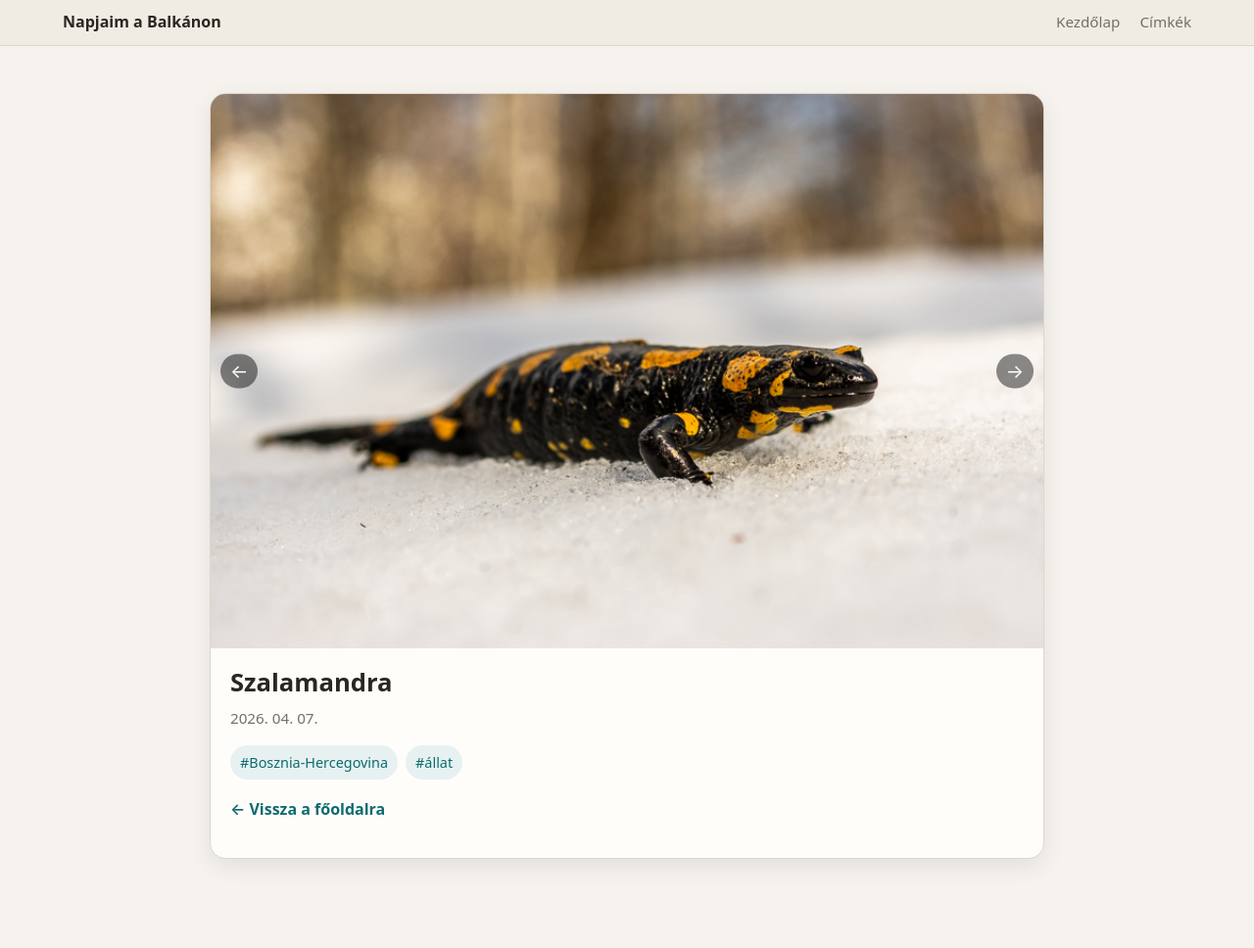
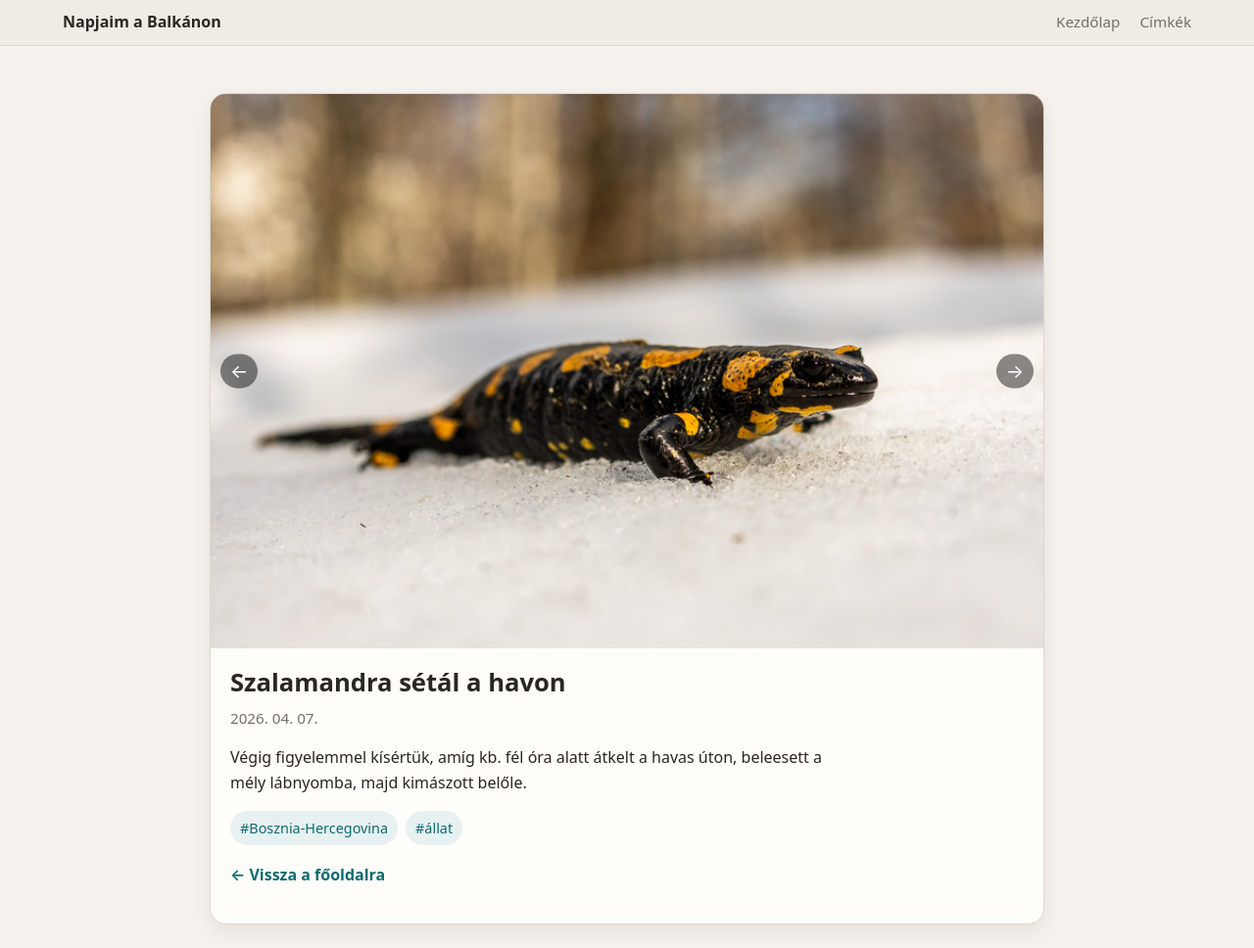
Before and after one commit to havassy/fotoblog, a Jekyll site: the page built from _posts/2026-04-07-szalamandra_ho.md, in a window 1280 px wide. Shown: the whole page at 98% size. Built offline with Jekyll 4.4.1, drawn with Linux system fonts in a browser that asks for light colours; before the commit the page ends 901 px from its top, so only the background shows below that.

Commit message:
Auto-create/update posts from images

```diff
--- a/_posts/2026-04-07-szalamandra_ho.md
+++ b/_posts/2026-04-07-szalamandra_ho.md
@@ -1,9 +1,12 @@
 ---
 layout: post
-title: "Szalamandra"
+title: "Szalamandra sétál a havon"
 date: 2026-04-07T14:50:22.86+01:00
 image: "/assets/images/szalamandra_ho.jpg"
 tags:
   - "Bosznia-Hercegovina"
   - "állat"
+description: "Végig figyelemmel kísértük, amíg kb. fél óra alatt átkelt a havas úton, beleesett a mély lábnyomba, majd kimászott belőle."
 ---
+
+Végig figyelemmel kísértük, amíg kb. fél óra alatt átkelt a havas úton, beleesett a mély lábnyomba, majd kimászott belőle.
```
